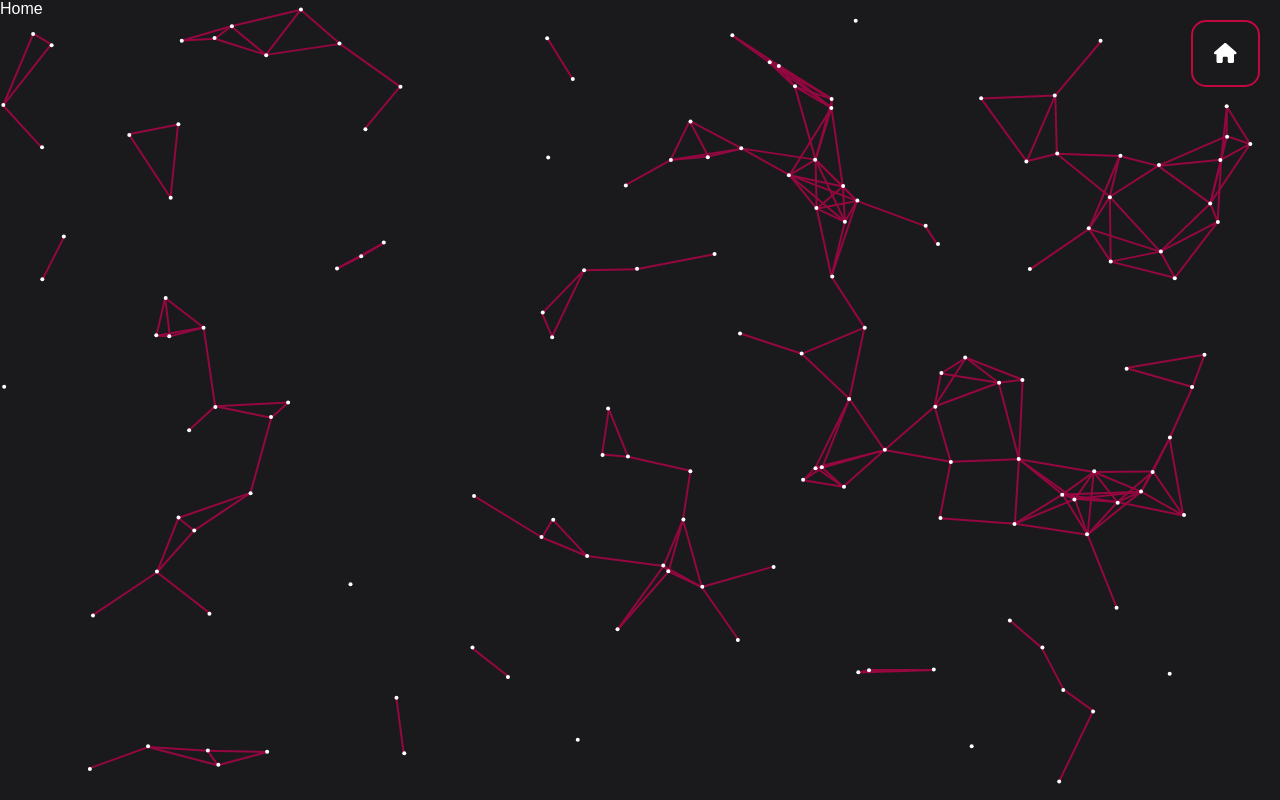
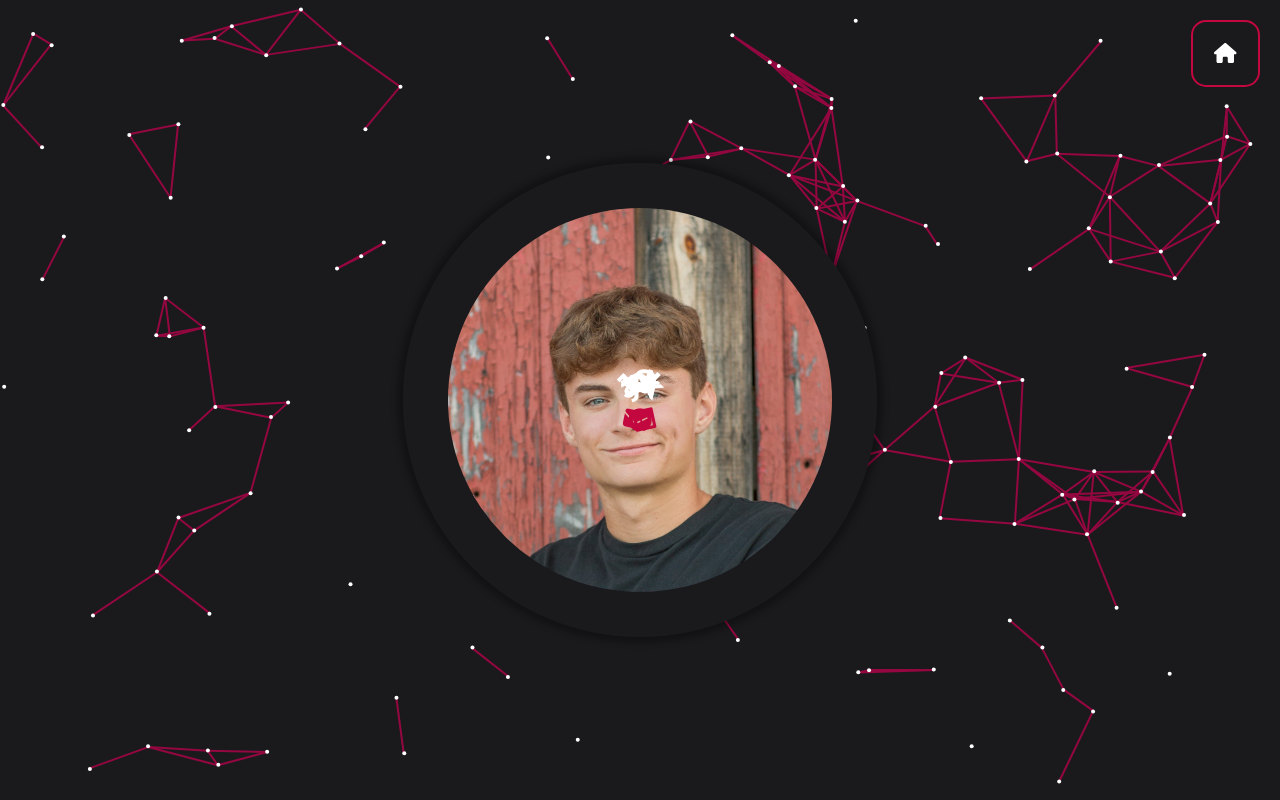
Before and after one commit to jayson-clark/jaysonc.dev, a React (Create React App) app: page / in a window 1280 px wide. Built offline with nearby package versions, Linux system fonts and the light colour scheme.

Commit message:
Added headshot and social links to homepage

```diff
--- a/public/index.html
+++ b/public/index.html
@@ -1,11 +1,15 @@
 <!doctype html>
 <html lang="en">
+
 <head>
     <meta charset="utf-8">
     <meta name="viewport" content="width=device-width, initial-scale=1">
     <title>Jayson Clark</title>
 </head>
+
 <body>
     <div id="root"></div>
+    <script src="https://kit.fontawesome.com/98be4fe2f9.js" crossorigin="anonymous"></script>
 </body>
+
 </html>
--- a/src/components/pages/Home.js
+++ b/src/components/pages/Home.js
@@ -1,5 +1,112 @@
-const Home = () => <>
-    <div className="content">Home</div>
-</>;
+import React, { useState, useEffect, useRef } from 'react';
+import { debounce } from 'lodash';
+
+import '../../styles/pages/Home.css';
+import headshotJPG from '../../assets/images/headshot.JPG';
+
+// Represents a single character in the name display
+const CharacterSpan = ({ character, index, length, baseStyles }) => {
+    const rotationDegree = 8;
+    const deg = rotationDegree * (index - (length / 2 - 0.5));
+    const styles = {
+        ...baseStyles,
+        transform: `translate(-50%, -50%) translateY(-50%) rotate(${deg}deg)`,
+    };
+
+    return <span style={styles}>{character}</span>;
+};
+
+// Represents a single icon link
+const IconLink = ({ icon, link, index, length, baseStyles }) => {
+    const rotationDegree = 12;
+    const deg = rotationDegree * (index - (length / 2 - 0.5));
+    const styles = {
+        ...baseStyles,
+        transform: `translate(-50%, -50%) translateY(50%) rotate(${deg}deg)`,
+    };
+
+    return (
+        <div style={styles}>
+            <a href={link} target="_blank" rel="noopener noreferrer">
+                <i className={icon}></i>
+            </a>
+        </div>
+    );
+};
+
+const Home = () => {
+    const name = 'Jayson Clark';
+    const headshotRef = useRef(null);
+    const [characterStyles, setCharacterStyles] = useState({});
+    const [iconStyles, setIconStyles] = useState({});
+
+    // Social media icons and links
+    const socialMedia = [
+        { icon: "fa-brands fa-linkedin", link: 'https://www.linkedin.com/in/jayson-clark-328201217/' },
+        { icon: "fa-brands fa-github", link: 'https://github.com/jayson-clark' },
+        { icon: "fa-solid fa-envelope", link: 'mailto:jayson.clark0421@gmail.com' },
+    ];
+
+    useEffect(() => {
+
+        // Calculate and update styles for characters and icons
+        const updateStyles = () => {
+            if (!headshotRef.current) return;
+
+            const rect = headshotRef.current.getBoundingClientRect();
+            const borderWidth = parseFloat(window.getComputedStyle(headshotRef.current).borderWidth);
+            const left = rect.left + headshotRef.current.clientWidth / 2 + borderWidth;
+            const top = rect.top + headshotRef.current.clientHeight / 2 + borderWidth;
+
+            const baseStyle = {
+                left: `${left}px`,
+                top: `${top}px`,
+                height: `${headshotRef.current.clientHeight / 2 + 35}px`, // Shared base height for both characters and icons
+            };
+
+            setCharacterStyles({ ...baseStyle, height: `${parseFloat(baseStyle.height) + 3}px` }); // Slightly adjust for character display
+            setIconStyles(baseStyle);
+        };
+
+        // Initialize styles
+        updateStyles();
+
+        // Update styles on window resize, debounced to improve performance
+        const debouncedHandleResize = debounce(updateStyles, 100);
+        window.addEventListener('resize', debouncedHandleResize);
+
+        // Cleanup on component unmount
+        return () => window.removeEventListener('resize', debouncedHandleResize);
+    }, []);
+
+    return (
+        <div className='content column'>
+            <img ref={headshotRef} className='headshot' src={headshotJPG} alt='Headshot' />
+            <div className='top'>
+                {name.split('').map((char, i) => (
+                    <CharacterSpan
+                        key={i}
+                        character={char}
+                        index={i}
+                        length={name.length}
+                        baseStyles={characterStyles}
+                    />
+                ))}
+            </div>
+            <div className='bottom'>
+                {socialMedia.map((item, i) => (
+                    <IconLink
+                        key={i}
+                        icon={item.icon}
+                        link={item.link}
+                        index={i}
+                        length={socialMedia.length}
+                        baseStyles={iconStyles}
+                    />
+                ))}
+            </div>
+        </div>
+    );
+};
 
 export default Home;
--- a/src/styles/main.css
+++ b/src/styles/main.css
@@ -22,8 +22,12 @@
 }
 
 .content {
-  width: 100%;
-  height: 100%;
+  width: 100vw;
+  height: 100vh;
+
+  display: flex;
+  justify-content: center;
+  align-items: center;
 }
 
 canvas {
--- /dev/null
+++ b/src/styles/pages/Home.css
@@ -0,0 +1,68 @@
+.top span {
+    position: absolute;
+    text-align: center;
+    transform-origin: 50% 100%;
+    font-size: 25pt;
+    font-weight: bolder;
+}
+
+.bottom div {
+    position: absolute;
+    transform-origin: 50% 0;
+    width: 30px;
+    text-align: center;
+    font-size: 18pt;
+}
+
+.bottom div a {
+    bottom: 0;
+    position: absolute;
+    transform: translateX(-50%);
+    color: var(--light-accent);
+}
+
+div.column {
+    flex-direction: column;
+}
+
+h1.name {
+    background-color: var(--background-color);
+    color: #e8e8e8;
+
+    padding: 20px;
+    border-radius: 15px;
+
+    box-shadow: 0 4px 8px rgba(0, 0, 0, 1);
+}
+
+img.headshot {
+    width: 60%;
+    border-radius: 50%;
+    box-shadow: 0 0 6px 6px rgba(0, 0, 0, 0.3);
+    border: 45px solid var(--background-color);
+    /* outline: 2px solid var(--light-accent); */
+}
+
+@media screen and (min-width: 576px) and (max-width: 767px) {
+    img.headshot {
+        width: 50%;
+    }
+}
+
+@media screen and (min-width: 768px) and (max-width: 991px) {
+    img.headshot {
+        width: 40%;
+    }
+}
+
+@media screen and (min-width: 992px) {
+    img.headshot {
+        width: 35%;
+    }
+}
+
+@media screen and (min-width: 1200px) {
+    img.headshot {
+        width: 30%;
+    }
+}
```
Also changed, not shown: src/assets/projects.json (added, +55 -0 lines), src/assets/images/headshot.JPG (added). Lines whose indentation alone changed are shown as unchanged.
